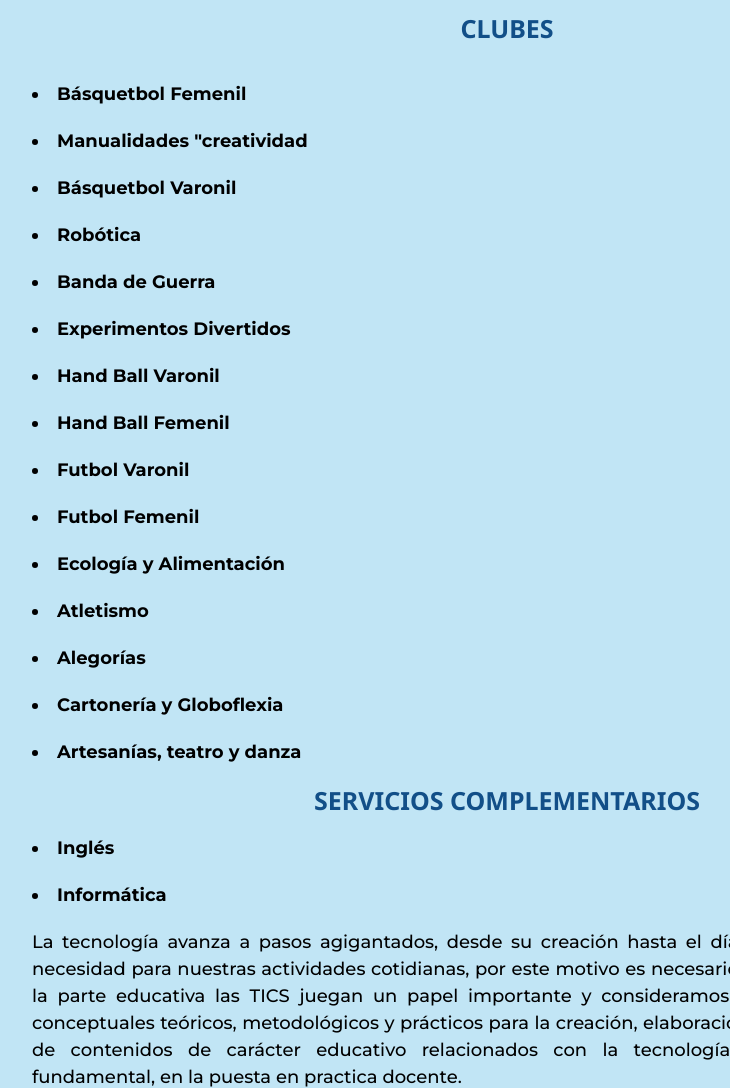
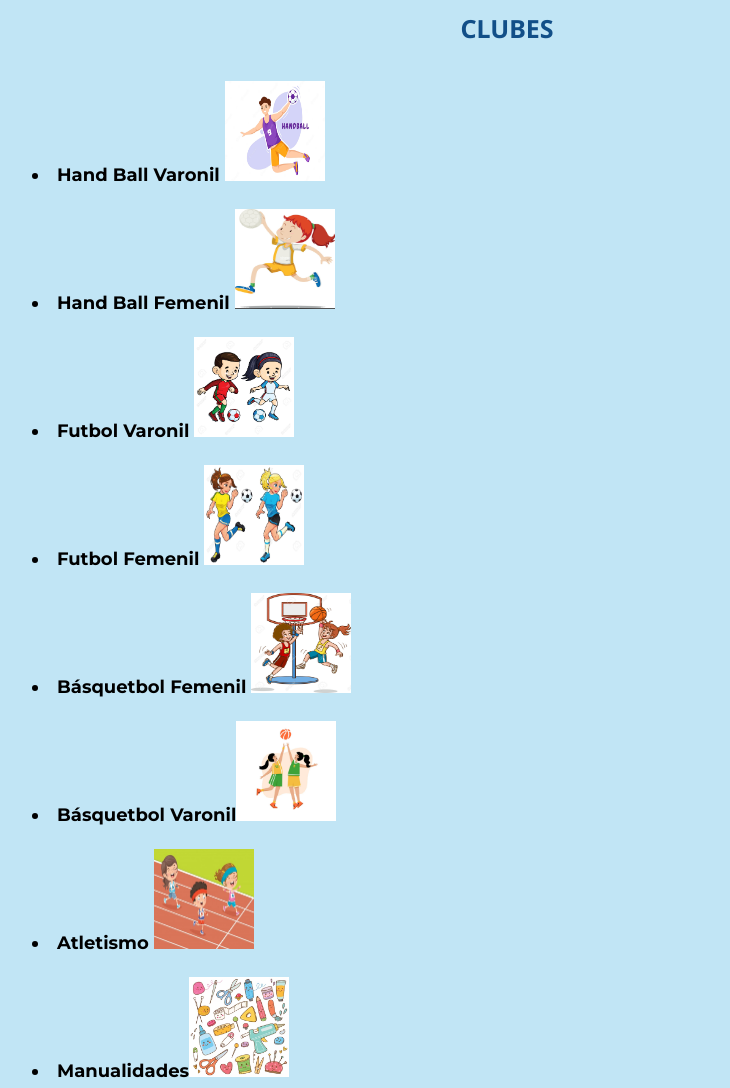
Before and after one commit to miguelhidalgomalinalco/paginaa_miguel_hidalgo, a plain HTML site: page clubes.html in a window 1280 px wide. Shown: the part 1260-2348 px from the top of the page, without its empty margins (133-863 px from the left). Drawn offline with nearby package versions, Linux system fonts and the light colour scheme.

Commit message:
updates for production

```diff
--- a/clubes.html
+++ b/clubes.html
@@ -92,21 +92,38 @@
             <li class="clubes-parrafos"><b>Edu. para la Salud</b></li>
 
             <h3 class="clubes-subtitulo">CLUBES</h3> <br>
-            <li class="clubes-parrafos"><b>Básquetbol Femenil</b> </li>
-            <li class="clubes-parrafos"><b>Manualidades "creatividad</b></li>
-            <li class="clubes-parrafos"><b>Básquetbol Varonil</b></li>
-            <li class="clubes-parrafos"><b>Robótica </b></li>
-            <li class="clubes-parrafos"><b>Banda de Guerra </b></li>
-            <li class="clubes-parrafos"><b>Experimentos Divertidos</b></li>
-            <li class="clubes-parrafos"><b>Hand Ball Varonil </b></li>
-            <li class="clubes-parrafos"><b>Hand Ball Femenil </b></li>
-            <li class="clubes-parrafos"><b>Futbol Varonil </b></li>
-            <li class="clubes-parrafos"><b>Futbol Femenil </b></li>
-            <li class="clubes-parrafos"><b>Ecología y Alimentación </b></li>
-            <li class="clubes-parrafos"><b>Atletismo </b></li>
-            <li class="clubes-parrafos"><b>Alegorías </b></li>
-            <li class="clubes-parrafos"><b>Cartonería y Globoflexia </b></li>
-            <li class="clubes-parrafos"><b>Artesanías, teatro y danza </b></li>
+            <li class="clubes-parrafos"><b>Hand Ball Varonil </b><img src="img/clubes/handball.avif" width="100px"
+                    height="100px"></li>
+            <li class="clubes-parrafos"><b>Hand Ball Femenil </b><img src="img/clubes/handballfemenil.jpg" width="100px"
+                    height="100px"></li>
+            <li class="clubes-parrafos"><b>Futbol Varonil </b><img src="img/clubes/futboll.jpg" width="100px"
+                    height="100px"></li>
+            <li class="clubes-parrafos"><b>Futbol Femenil </b><img src="img/clubes/futbolfemenil.jpg" width="100px"
+                    height="100px"></li>
+            <li class="clubes-parrafos"><b>Básquetbol Femenil</b> <img src="img/Basquetbol.jpg" width="100px"
+                    height="100px"> </li>
+            <li class="clubes-parrafos"><b>Básquetbol Varonil</b><img src="img/clubes/basquetbolfemenil.jpg" width="100px"
+                    height="100px"></li>
+            <li class="clubes-parrafos"><b>Atletismo </b><img src="img/clubes/atletismo.jpg" width="100px"
+                    height="100px"></li>
+            <li class="clubes-parrafos"><b>Manualidades</b><img src="img/clubes/manualidades.png" width="100px"
+                    height="100px"></li>
+            <li class="clubes-parrafos"><b>Experimentos Creativos</b><img src="img/clubes/experimento.jpg" width="100px"
+                    height="100px"></li>
+            <li class="clubes-parrafos"><b>Banda de Guerra </b><img src="img/clubes/banda guerra.png" width="100px"
+                    height="100px"></li>
+            <li class="clubes-parrafos"><b>Robótica </b><img src="img/clubes/robotica.png" width="100px" height="100px">
+            </li>
+            <li class="clubes-parrafos"><b>Artesanías, danza y teatro </b> <img src="img/danza y etatro.png" width="100"
+                    height="100"> </li>
+
+            <li class="clubes-parrafos"><b>Taek Won Do </b> <img src="img/clubes/taekwondo.png" width="100"
+                        height="100"> </li>
+
+            <li class="clubes-parrafos"><b>Cartonería y Globoflexia </b><img src="img/clubes/globoflexia.png"
+                            width="100px" height="100px"></li>
+
+            <li class="clubes-parrafos"><b>Alegorías </b><img src="img/clubes/alegorias.jpeg" width="100px" height="100px"></li>
 
 
             <h3 class="clubes-subtitulo">SERVICIOS COMPLEMENTARIOS</h3>
--- a/css/clubes.css
+++ b/css/clubes.css
@@ -67,6 +67,12 @@
             text-align: justify;
 
     }
+    .img-danza{
+        width: 260px;
+        height: 100px;
+        margin: 0 auto;
+        display: block;
+    }
 
 
 }
```
Also changed, not shown: img/Basquetbol.jpg (added), img/clubes/Basquetbol.jpg (added), img/clubes/alegorias.jpeg (added), img/clubes/atletismo.jpg (added), img/clubes/banda guerra.png (added), img/clubes/basquetbolfemenil.jpg (added), img/clubes/danza y etatro.png (added), img/clubes/experimento.jpg (added), img/clubes/futbolfemenil.jpg (added), img/clubes/futboll.jpg (added), img/clubes/globoflexia.png (added), img/clubes/handball.avif (added), img/clubes/handballfemenil.jpg (added), img/clubes/manualidades.png (added), 3 more files.
